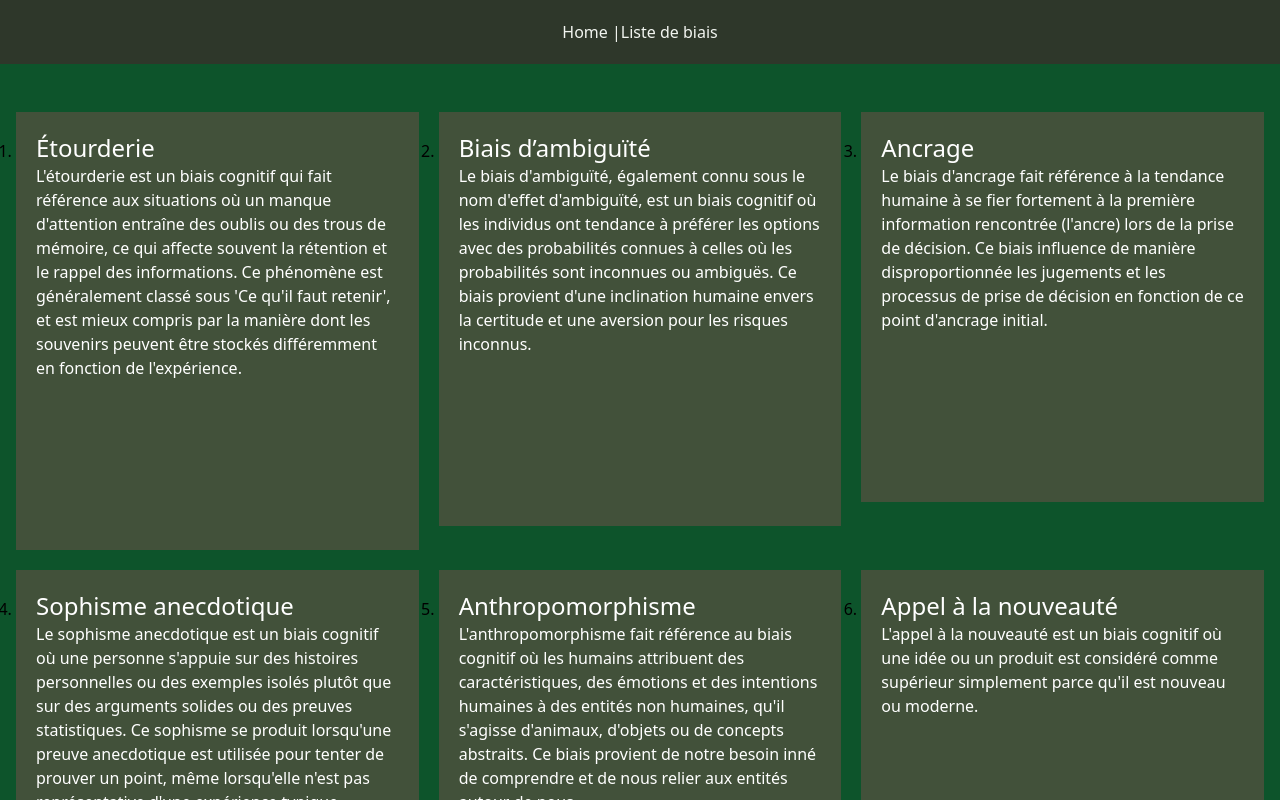
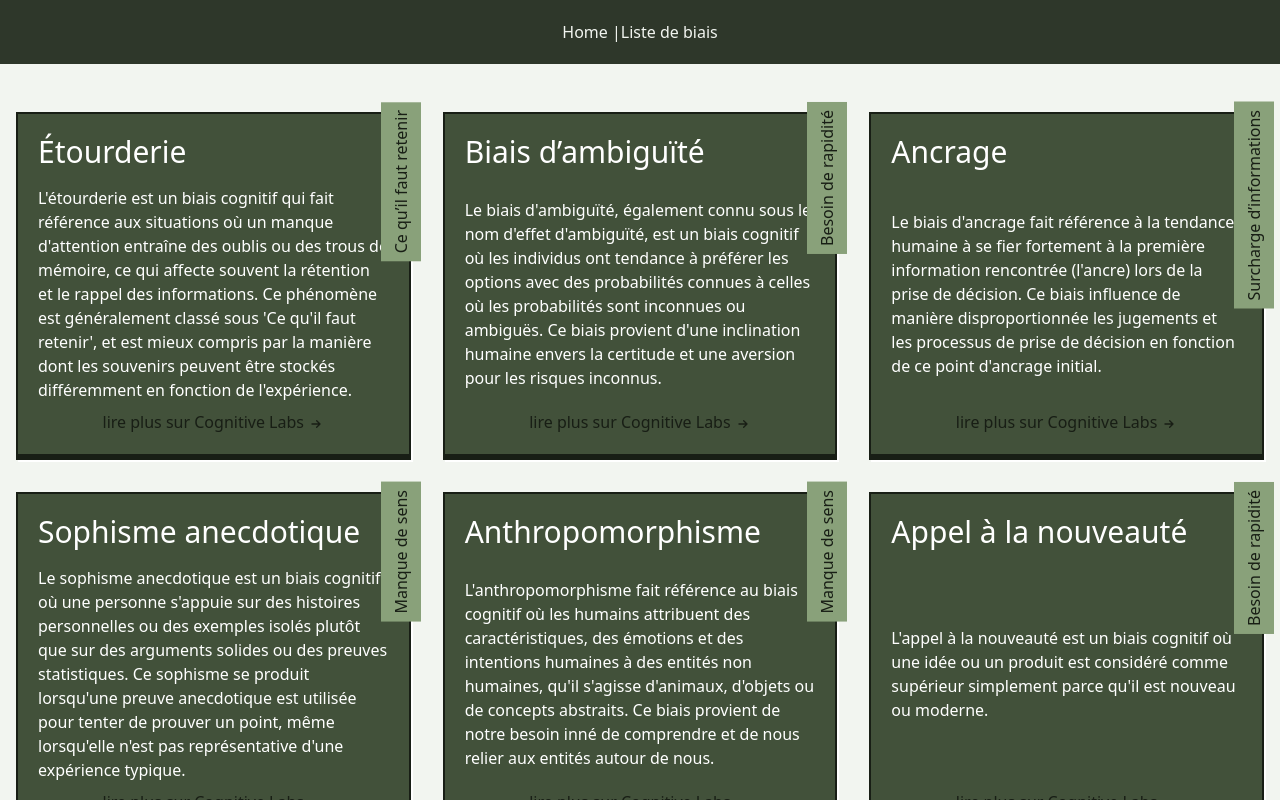
Before and after one commit to yassine-mahjoubi/biais-cognitifs, a Vue app: page /liste in a window 1280 px wide. Shown: the top 800 px of the page. Built offline with nearby package versions, Linux system fonts and the light colour scheme.

Commit message:
feat: enhance UI components with improved styling and layout adjustments

```diff
--- a/src/App.vue
+++ b/src/App.vue
@@ -2,7 +2,7 @@
 import Menu from './components/Layout/Menu.vue'
 </script>
 <template>
-  <div class="min-h-screen bg-green-900">
+  <div class="min-h-screen bg-heavy-metal-50">
     <Menu />
     <main>
       <RouterView />
--- a/src/components/UI/BiasItem.vue
+++ b/src/components/UI/BiasItem.vue
@@ -7,9 +7,43 @@ defineProps<{
 </script>
 
 <template>
-  <div class="bg-heavy-metal-700 text-white p-5 border-e-heavy-metal-950">
-    <h2 class="text-2xl">{{ bias.name }}</h2>
+  <div
+    class="bg-heavy-metal-700 text-white p-5 border-heavy-metal-950 relative border-b-6 h-full flex flex-col justify-between border-2 shadow-[2px_2px_0_0]"
+  >
+    <span class="test absolute -right-3 -top-3 p-2 bg-heavy-metal-400 text-heavy-metal-950">{{
+      bias.category_name
+    }}</span>
+    <h2 class="text-3xl mb-4">{{ bias.name }}</h2>
     <p class="">{{ bias.description }}</p>
-    <svg></svg>
+    <a
+      :href="bias.url"
+      target="_blank"
+      title="lien externe"
+      class="text-heavy-metal-950 self-center mt-2"
+      >lire plus sur Cognitive Labs
+      <svg
+        aria-hidden="true"
+        class="w-4 h-4 inline"
+        fill="none"
+        stroke="currentColor"
+        viewBox="0 0 24 24"
+      >
+        <path
+          stroke-linecap="round"
+          stroke-linejoin="round"
+          stroke-width="2"
+          d="M13 7l5 5m0 0l-5 5m5-5H6"
+        />
+      </svg>
+    </a>
   </div>
 </template>
+<style scoped>
+.test {
+  line-height: var(--font-line-ui);
+  text-orientation: sideways;
+  transform: rotate(180deg);
+  white-space: nowrap;
+  writing-mode: vertical-rl;
+}
+</style>
--- a/src/components/UI/BiasList.vue
+++ b/src/components/UI/BiasList.vue
@@ -7,7 +7,7 @@ defineProps<{
 </script>
 
 <template>
-  <ul class="grid grid-cols-1 md:grid-cols-2 xl:grid-cols-3 gap-5 list-decimal">
+  <ul class="grid grid-cols-1 md:grid-cols-2 xl:grid-cols-3 gap-8">
     <li v-for="bias in biases" :key="bias.id" :id="bias.id">
       <BiasItem :bias="bias" />
     </li>
--- a/src/components/views/RandomView.vue
+++ b/src/components/views/RandomView.vue
@@ -13,12 +13,61 @@ onMounted(async () => {
 })
 </script>
 <template>
-  <h1 v-if="randomBias" class="text-center text-3xl">biais aléatoire: {{ randomBias.name }}</h1>
-  <p>{{ randomBias?.description }}</p>
-  <button
-    @click="selectRandomBias"
-    class="bg-heavy-metal-700 rounded-2xl border-b-gray-950 text-white p-2 cursor-pointer"
-  >
-    random
-  </button>
+  <div class="flex flex-col items-center justify-center p-8">
+    <div class="max-w-4xl w-full space-y-8">
+      <template v-if="randomBias">
+        <!-- Titre -->
+        <h1
+          class="text-3xl md:text-4xl font-bold text-heavy-metal-900 mb-2 animate-fade-in tracking-tight"
+        >
+          {{ randomBias.name }}
+        </h1>
+
+        <!-- Description -->
+
+        <p class="text-heavy-metal-800 text-lg leading-relaxed">
+          {{ randomBias.description }}
+        </p>
+      </template>
+
+      <!-- Bouton -->
+      <button
+        @click="selectRandomBias"
+        class="group w-full sm:w-auto px-10 py-4 bg-heavy-metal-700 cursor-pointer hover:bg-heavy-metal-800 text-white font-medium rounded-2xl shadow-md hover:shadow-lg mx-auto block"
+      >
+        <span class="flex items-center justify-center gap-3">
+          <svg
+            class="w-5 h-5 group-hover:rotate-180 transition-transform duration-500"
+            fill="none"
+            stroke="currentColor"
+            viewBox="0 0 24 24"
+          >
+            <path
+              stroke-linecap="round"
+              stroke-linejoin="round"
+              stroke-width="2"
+              d="M4 4v5h.582m15.356 2A8.001 8.001 0 004.582 9m0 0H9m11 11v-5h-.581m0 0a8.003 8.003 0 01-15.357-2m15.357 2H15"
+            />
+          </svg>
+          Biais aléatoire
+        </span>
+      </button>
+    </div>
+  </div>
 </template>
+<style scoped>
+@keyframes fade-in {
+  from {
+    opacity: 0;
+    transform: translateY(-10px);
+  }
+  to {
+    opacity: 1;
+    transform: translateY(0);
+  }
+}
+
+.animate-fade-in {
+  animation: fade-in 0.5s ease-out;
+}
+</style>
```
